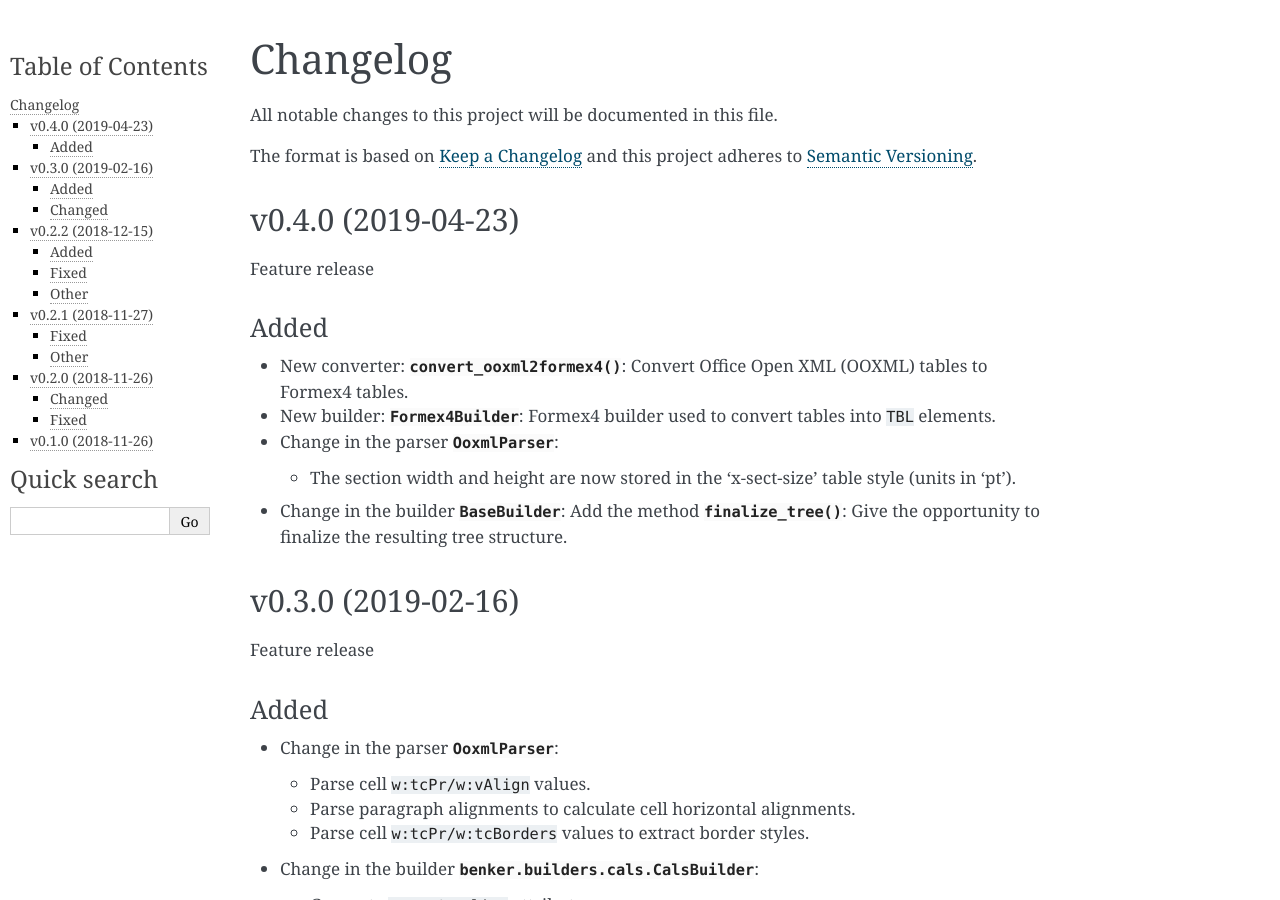
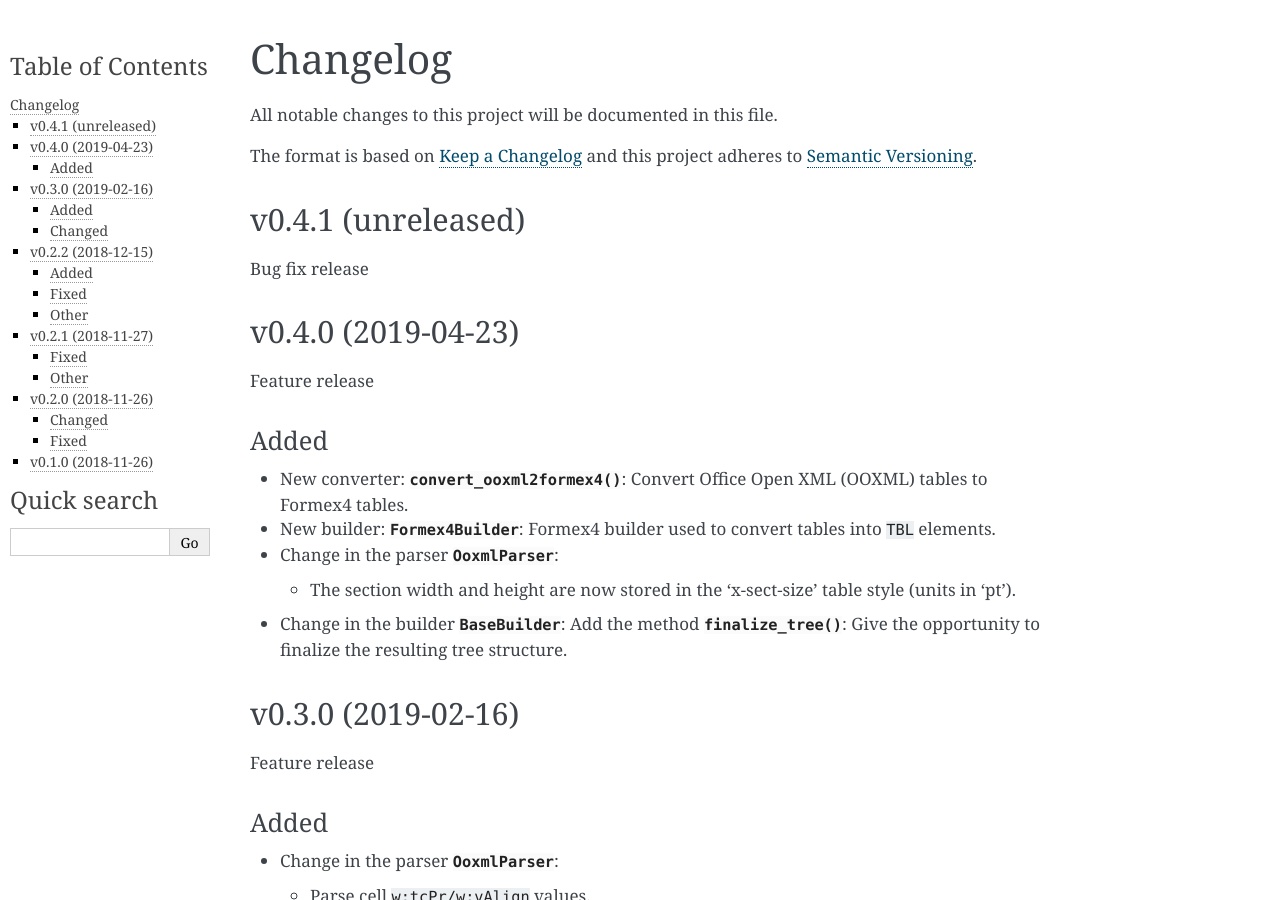
Before and after one commit to laurent-laporte-pro/benker, a Sphinx documentation site: the page built from docs/changelog.rst, in a window 1280 px wide and 900 px high. Built offline with Sphinx 7.4.7, drawn with Linux system fonts in a browser that asks for light colours.

Commit message:
Bump version: 0.4.0 → 0.4.1

```diff
--- a/CHANGELOG.rst
+++ b/CHANGELOG.rst
@@ -6,6 +6,12 @@ All notable changes to this project will be documented in this file.
 
 The format is based on `Keep a Changelog <https://keepachangelog.com/en/1.0.0/>`_
 and this project adheres to `Semantic Versioning <https://semver.org/spec/v2.0.0.html>`_.
+
+
+v0.4.1 (unreleased)
+===================
+
+Bug fix release
 
 
 v0.4.0 (2019-04-23)
--- a/benker/__init__.py
+++ b/benker/__init__.py
@@ -1,5 +1,5 @@
 """Benker - Organize your data in a spatial grid system for CALS, HTML, Formex4, Office Open XML tables conversion"""
 
-__version__ = '0.4.0'
+__version__ = '0.4.1'
 __author__ = 'Laurent LAPORTE <laurent.laporte.pro@gmail.com>'
 __all__ = []
--- a/docs/conf.py
+++ b/docs/conf.py
@@ -25,7 +25,7 @@ copyright = '2018, Laurent LAPORTE'
 author = 'Laurent LAPORTE'
 
 # The full version, including alpha/beta/rc tags
-release = '0.4.0'
+release = '0.4.1'
 # The short X.Y version
 version = '.'.join(release.split('.')[:2])
 
--- a/setup.py
+++ b/setup.py
@@ -34,7 +34,7 @@ def read(filename):
 
 setup(
     name="Benker",
-    version='0.4.0',
+    version='0.4.1',
 
     author="Laurent LAPORTE",
     author_email="laurent.laporte.pro@gmail.com",
```
Also changed, not shown: .bumpversion.cfg.
